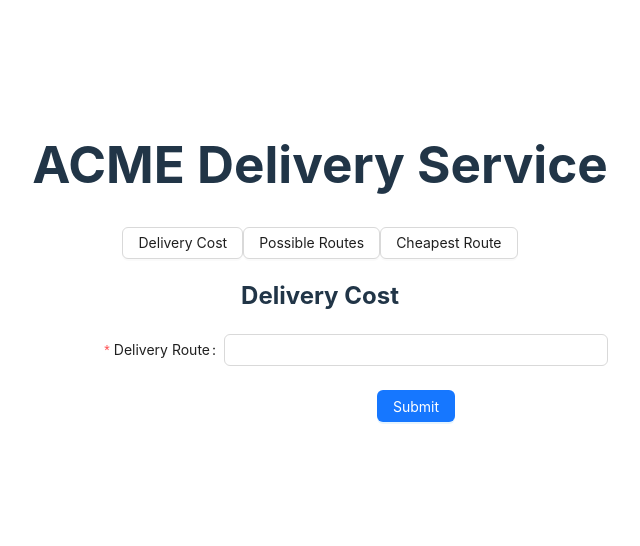
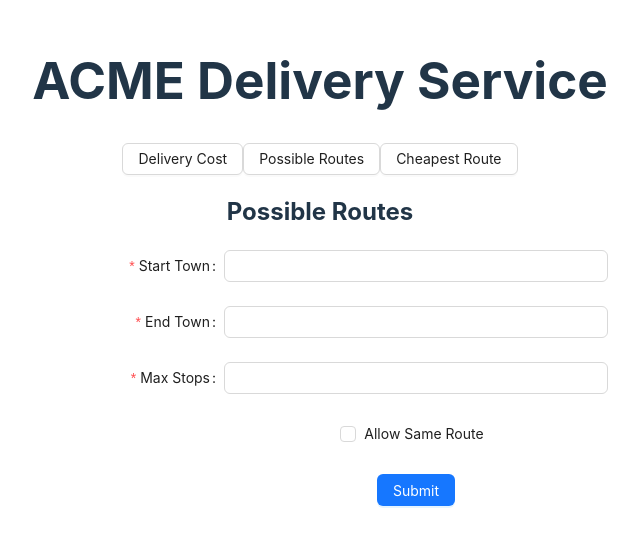
Before and after one commit to AttiqueAnwar/ACME-Delivery-Service, a React (Vite) app: page / in a window 1280 px wide. Shown: the part 126-672 px from the top of the page, without its empty margins (320-960 px from the left). Built offline with nearby package versions, Linux system fonts and the light colour scheme.

Commit message:
Implemented Possible Routes Functionality

```diff
--- a/src/App.jsx
+++ b/src/App.jsx
@@ -2,6 +2,7 @@ import { useState } from 'react'
 import { Button } from 'antd'
 import './App.css'
 import DeliveryCost from './components/DeliveryCost'
+import PossibleRoutes from './components/PossibleRoutes'
 
 function App() {
 
@@ -15,7 +16,7 @@ function App() {
       <Button onClick={() => setToggle("cheapest_route")}>Cheapest Route</Button>
 
     {
-    <DeliveryCost />
+     <PossibleRoutes />
 
     }
 
--- /dev/null
+++ b/src/components/PossibleRoutes.jsx
@@ -0,0 +1,132 @@
+import { Button, Checkbox, Form, Input } from "antd";
+import { graphData } from "../constants";
+import { useState } from "react";
+
+const PossibleRoutes = () => {
+  const calculatePossibleRoutes = (data) => {
+    const countRoutes = (currentTown, currentStops, currentRoute) => {
+      if (currentStops > data.max_stops) {
+        return 0;
+      }
+      if (currentTown === data.end_town && currentRoute !== "") {
+        return 1;
+      }
+      let routeCount = 0;
+      for (const data of graphData) {
+        if (
+          data.route.startsWith(currentTown) &&
+          (data.allow_same_route || !currentRoute.includes(data.route))
+        ) {
+          routeCount += countRoutes(
+            data.route[1],
+            currentStops + 1,
+            `${currentRoute}-${data.route}`
+          );
+        }
+      }
+
+      return routeCount;
+    };
+
+    return countRoutes(data.start_town, 0, "");
+  };
+  const [message, setMessage] = useState("");
+  const onFinish = (values) => {
+    const count = calculatePossibleRoutes(values);
+    setMessage(count);
+  };
+  const onFinishFailed = (errorInfo) => {
+    console.log("Failed:", errorInfo);
+  };
+
+  return (
+    <>
+      <h2>Possible Routes</h2>
+      <div className="custom-form">
+        <Form
+          name="basic"
+          labelCol={{
+            span: 8,
+          }}
+          wrapperCol={{
+            span: 16,
+          }}
+          style={{
+            maxWidth: 600,
+          }}
+          initialValues={{
+            remember: true,
+          }}
+          onFinish={onFinish}
+          onFinishFailed={onFinishFailed}
+          autoComplete="off"
+        >
+          <Form.Item
+            label="Start Town"
+            name="start_town"
+            rules={[
+              {
+                required: true,
+                message: "Please input your start town!",
+              },
+            ]}
+          >
+            <Input />
+          </Form.Item>
+
+          <Form.Item
+            label="End Town"
+            name="end_town"
+            rules={[
+              {
+                required: true,
+                message: "Please input your end town!",
+              },
+            ]}
+          >
+            <Input />
+          </Form.Item>
+          <Form.Item
+            label="Max Stops"
+            name="max_stops"
+            rules={[
+              {
+                required: true,
+                message: "Please input your max stop!",
+              },
+            ]}
+          >
+            <Input />
+          </Form.Item>
+
+          <Form.Item
+            name="allow_same_route"
+            valuePropName="checked"
+            wrapperCol={{
+              offset: 8,
+              span: 16,
+            }}
+          >
+            <Checkbox>Allow Same Route</Checkbox>
+          </Form.Item>
+
+          <Form.Item
+            wrapperCol={{
+              offset: 8,
+              span: 16,
+            }}
+          >
+            <Button type="primary" htmlType="submit">
+              Submit
+            </Button>
+          </Form.Item>
+        </Form>
+      </div>
+      <div className="success-msg">
+        {message && <p>{`Delivery Cost: ${message}`}</p>}
+      </div>
+    </>
+  );
+};
+
+export default PossibleRoutes;
```
